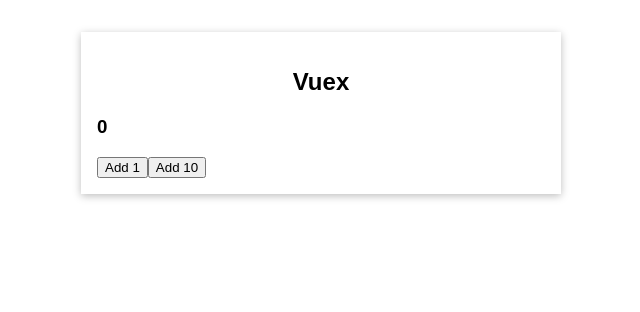
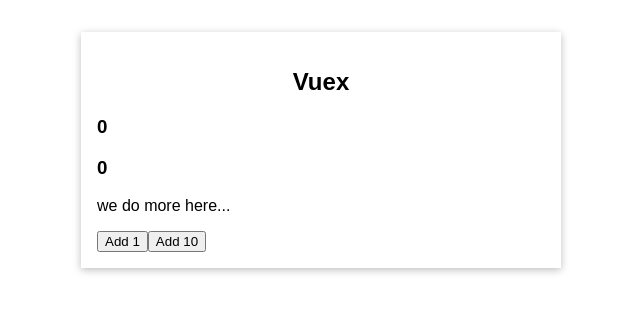
Before and after one commit to plarrea/vuex-usage-example, a Vue app: page / in a window 1280 px wide. Shown: the top 312 px of the page, without its empty margins (319-959 px from the left). Built offline with nearby package versions, Linux system fonts and the light colour scheme.

Commit message:
getters examples

```diff
--- a/src/App.vue
+++ b/src/App.vue
@@ -1,6 +1,7 @@
 <template>
   <base-container title="Vuex">
     <TheCounter />
+    <FavoriteValue />
     <ChangeCounter />
     <button @click="increase">Add 10</button>
   </base-container>
@@ -9,6 +10,7 @@
 <script>
 import BaseContainer from "./components/BaseContainer.vue";
 import ChangeCounter from "./components/ChangeCounter.vue";
+import FavoriteValue from "./components/FavoriteValue.vue";
 import TheCounter from "./components/TheCounter.vue";
 
 export default {
@@ -16,6 +18,7 @@
     BaseContainer,
     TheCounter,
     ChangeCounter,
+    FavoriteValue,
   },
   methods: {
     increase() {
--- /dev/null
+++ b/src/components/FavoriteValue.vue
@@ -0,0 +1,14 @@
+<template>
+  <h3>{{ counter }}</h3>
+  <p>we do more here...</p>
+</template>
+
+<script>
+export default {
+  computed: {
+    counter() {
+      return this.$store.getters.normalizedCounter;
+    },
+  },
+};
+</script>
--- a/src/main.js
+++ b/src/main.js
@@ -17,6 +17,20 @@
       state.counter = state.counter + payload.value;
     },
   },
+  getters: {
+    finalCounter(state) {
+      return state.counter * 3;
+    },
+    normalizedCounter(_, getters) {
+      const finalCounter = getters.finalCounter;
+      if (finalCounter < 0) {
+        return 0;
+      } else if (finalCounter > 100) {
+        return 100;
+      }
+      return finalCounter;
+    },
+  },
 });
 
 const app = createApp(App);
```
